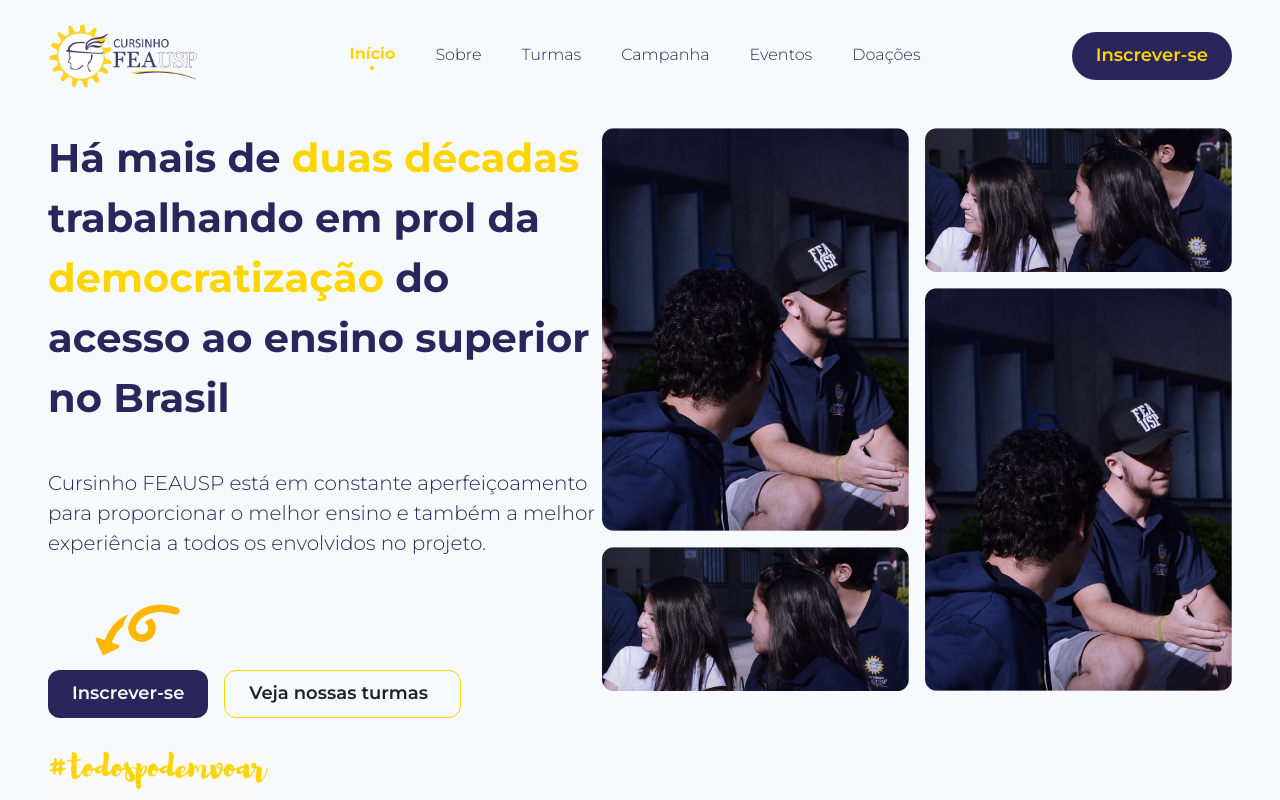
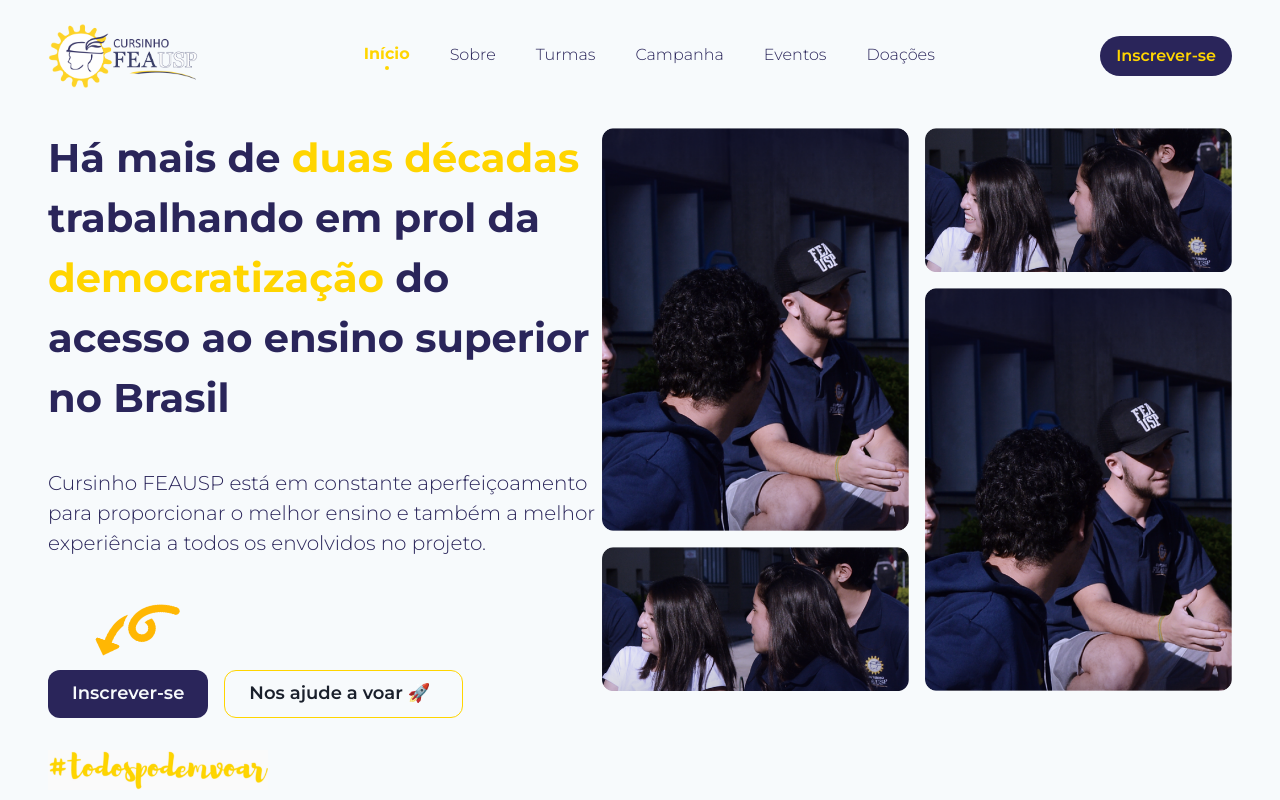
Before and after one commit to PatiCosta/cursinho-institucional, a Next.js app: page / in a window 1280 px wide. Shown: the top 800 px of the page. Built offline with nearby package versions, Linux system fonts and the light colour scheme.

Commit message:
att buttons

```diff
--- a/src/components/Footer/donation.tsx
+++ b/src/components/Footer/donation.tsx
@@ -1,5 +1,6 @@
-import { Box, Button, Flex, Highlight, Image, Link, Text, useBreakpointValue } from "@chakra-ui/react";
-import { ArrowCircleDown, ArrowCircleUpRight, Envelope, FacebookLogo, InstagramLogo, LinkedinLogo, TiktokLogo, TwitterLogo, YoutubeLogo } from "phosphor-react";
+import { Box, Button, Flex, Highlight, Image, Text, useBreakpointValue } from "@chakra-ui/react";
+import { ArrowCircleUpRight } from "phosphor-react";
+import Link from 'next/link';
 
 export function DonationFooter() {
   const isLg = useBreakpointValue({base: false, sm: false, lg: true})
@@ -28,6 +29,9 @@
 
                 </Text>
                 <Button
+                    as={Link}
+                    href={`/doacoes`}
+                    w='fit-content'
                     mt={8}
                     bgColor='gray.50'
                     borderRadius='2xl'
--- a/src/components/Footer/subscribe.tsx
+++ b/src/components/Footer/subscribe.tsx
@@ -1,4 +1,5 @@
 import { Box, Button, Flex, Highlight, Image, Text, useBreakpointValue } from "@chakra-ui/react";
+import Link from "next/link";
 import { ArrowCircleUpRight } from "phosphor-react";
 
 
@@ -30,6 +31,9 @@
                     </Highlight>
                 </Text>
                 <Button
+                    as={Link}
+                    href={`/turmas`}
+                    w='fit-content'
                     mt={8}
                     mx={{base: 'auto', lg: 0}}
                     bgColor='gray.50'
--- a/src/components/Header/index.tsx
+++ b/src/components/Header/index.tsx
@@ -1,4 +1,4 @@
-import {Box, Button, Collapse, Flex, IconButton, Image, Text, useDisclosure} from '@chakra-ui/react'
+import {Box, Collapse, Flex, IconButton, Image, Text, useDisclosure} from '@chakra-ui/react'
 import Link from 'next/link';
 import { useRouter } from 'next/router';
 import { List } from 'phosphor-react';
@@ -79,12 +79,24 @@
                     <MenuButton title='Eventos' link='eventos' />
                     <MenuButton title='Doações' link='doacoes' />
                 </Flex>
-                <Button bgColor='blue.800' color='yellow.500' borderRadius='3xl' transition='all .3s ease' _hover={{
-                    bgColor: 'yellow.500',
-                    color: 'blue.800'
-                }} size={{base: 'sm', sm: 'sm', lg: 'lg'}} display={{base: 'none', sm: 'none', md: 'block'}}>
+                <Flex
+                    as={Link}
+                    href={`/turmas`}
+                    bgColor='blue.800'
+                    color='yellow.500'
+                    borderRadius='3xl'
+                    transition='all .3s ease'
+                    _hover={{
+                        bgColor: 'yellow.500',
+                        color: 'blue.800'
+                    }}
+                    px={4}
+                    py={2}
+                    display={{base: 'none', sm: 'none', md: 'block'}}
+                    fontWeight='semibold'
+                >
                     <Text>Inscrever-se</Text>
-                </Button>
+                </Flex>
                 <IconButton
                     display={{base: 'flex', sm: 'flex', lg: 'none'}}
                     aria-label='Abrir menu'
--- a/src/components/home/main.tsx
+++ b/src/components/home/main.tsx
@@ -73,14 +73,24 @@
                 />
 
                 <Flex gap={4} direction={{base: 'column', sm: 'column', lg: 'row'}}>
-                    <Button bgColor='blue.800' color='gray.50' borderRadius='xl' size='lg' transition='all .3s ease' _hover={{
-                        color: 'yellow.500'
-                    }}>
+                    <Button
+                        bgColor='blue.800'
+                        color='gray.50'
+                        borderRadius='xl'
+                        size='lg'
+                        transition='all .3s ease'
+                        _hover={{
+                            color: 'yellow.500'
+                        }}
+                        as={Link}
+                        href={`/turmas`}
+                        display='flex'
+                    >
                         <Text>Inscrever-se</Text>
                     </Button>
                     <Button
                         as={Link}
-                        href={`/turmas`}
+                        href={`/doacoes`}
                         bgColor='gray.50'
                         border='1px solid'
                         borderColor='yellow.500'
@@ -95,7 +105,7 @@
                         }}
 
                     >
-                        <Text>Veja nossas turmas</Text>
+                        <Text>Nos ajude a voar 🚀</Text>
                         <ArrowCircleUpRight
                             size={isButtonHovered ? 24 : 0}
                             color="#023047"
```
